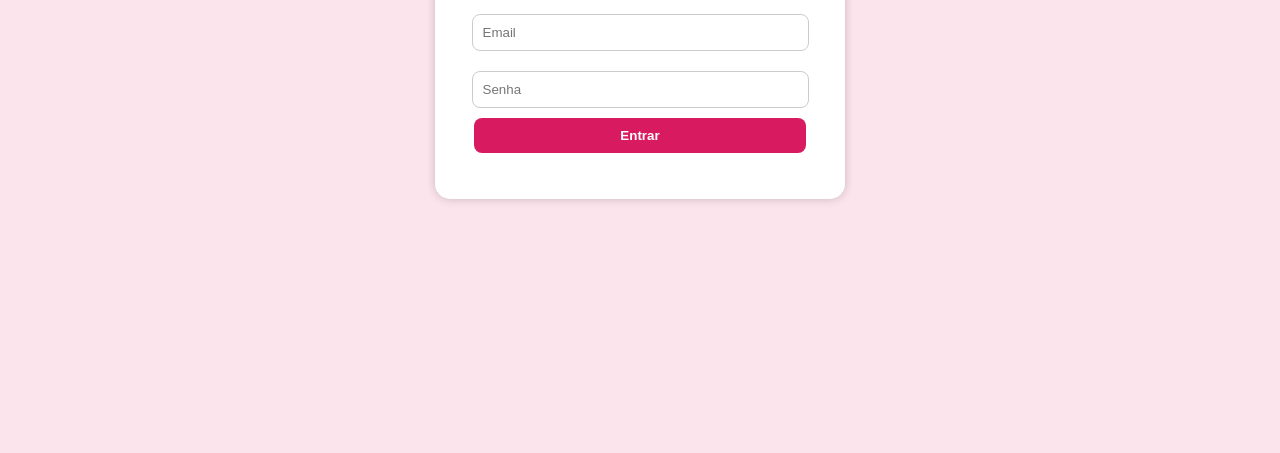
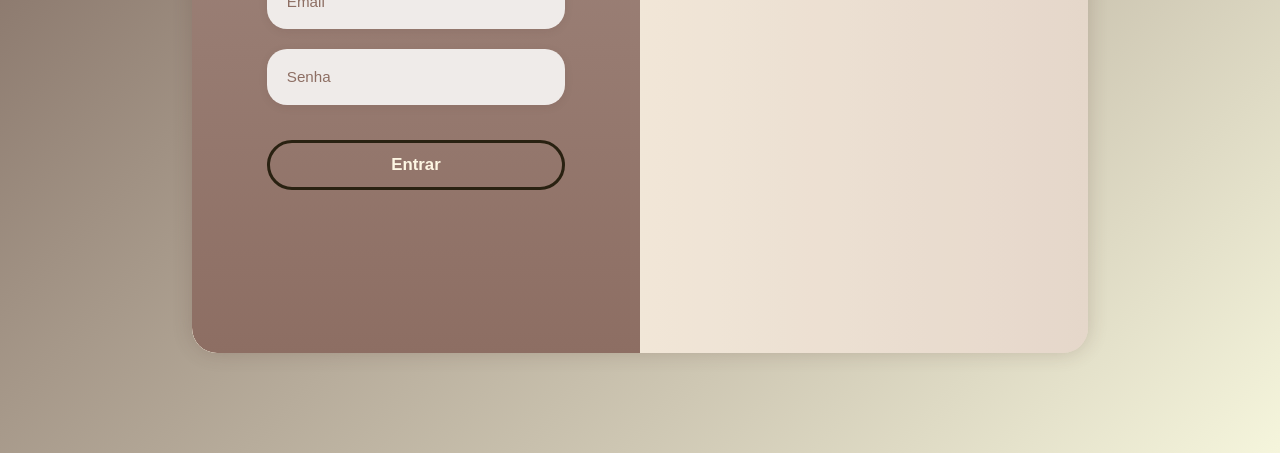
Before and after one commit to felipeferronogueira/salao-maite, a website: page public/login.html in a window 1280 px wide. Shown: the part 347-800 px from the top of the page. Drawn offline with Linux system fonts and the light colour scheme.

Commit message:
Finalizando css login

```diff
--- a/package.json
+++ b/package.json
@@ -19,7 +19,7 @@
   },
   "homepage": "https://github.com/felipeferronogueira/salao-maite#readme",
   "dependencies": {
-    "@supabase/supabase-js": "^2.49.8",
+    "@supabase/supabase-js": "^2.49.9",
     "express": "^5.1.0"
   }
 }
--- a/public/assets/css/login.css
+++ b/public/assets/css/login.css
@@ -1,6 +1,22 @@
+/* ================================
+   IMPORTAÇÃO DE FONTES
+=================================*/
+
+/* Importa a fonte "Epilogue" do Google Fonts com variações de peso de 100 até 900 */
+@import url('https://fonts.googleapis.com/css2?family=Epilogue:ital,wght@0,100..900&display=swap');
+
+/* ================================
+   RESET E BODY
+=================================*/
+* {
+  margin: 0;
+  padding: 0;
+  box-sizing: border-box;
+}
+
 body {
-  background-color: #fce4ec;
-  font-family: Arial, sans-serif;
+  background: linear-gradient(135deg, #79635a, #f5f5dc);
+  font-family: 'Epilogue';
   display: flex;
   justify-content: center;
   align-items: center;
@@ -8,42 +24,144 @@ body {
   margin: 0;
 }
 
-.container {
-  background-color: white;
-  padding: 30px;
-  border-radius: 15px;
-  box-shadow: 0 0 10px rgba(0,0,0,0.2);
-  width: 350px;
-  text-align: center;
+/* ================================
+   CONTAINER PRINCIPAL
+=================================*/
+.container-background {
+  width: 70vw;
+  height: 75vh;
+  margin: 12vh auto 0 auto;
+  background: linear-gradient(to right, #fdf6e3, #e0cfc2);
+  border-radius: 25px;
+  box-shadow: 0 0 20px rgba(78, 52, 46, 0.2);
+  display: flex;
+  align-items: stretch;
+  position: relative;
+  overflow: hidden;
+  transition: 0.6s ease-in-out;
+  margin-top: 0vh;
 }
 
-h2 {
-  color: #d81b60;
+.container-background::before {
+  content: "";
+  position: absolute;
+  width: 100%;
+  height: 100%;
+  background: rgba(250, 245, 235, 0.2);
+  pointer-events: none;
 }
 
-input {
-  width: 90%;
-  padding: 10px;
-  margin: 10px 0;
-  border: 1px solid #ccc;
-  border-radius: 8px;
+/* ================================
+   PAINEL ESQUERDO (FORMULÁRIO)
+=================================*/
+.left-panel {
+  width: 50%;
+  height: 100%;
+  background: linear-gradient(to bottom, #a1887f, #8d6e63);
+  border-top-left-radius: 25px;
+  border-bottom-left-radius: 25px;
+  display: flex;
+  flex-direction: column;
+  justify-content: center;
+  align-items: center;
+  position: absolute;
+  z-index: 2;
+  transition: transform 0.6s ease-in-out, background-color 0.6s ease-in-out;
 }
 
-button {
-  width: 95%;
-  padding: 10px;
-  background-color: #d81b60;
-  border: none;
-  color: white;
-  border-radius: 8px;
-  cursor: pointer;
-  font-weight: bold;
+.login-box {
+  display: flex;
+  flex-direction: column;
+  align-items: center;
+  gap: 1.2rem;
+  width: 80%;
+  padding: 30px;
+  border-radius: 20px;
 }
 
-button:hover {
-  background-color: #c2185b;
+.login-box h2 {
+  font-weight: 800;
+  font-size: 2.5rem;
+  color: #fdf6e3;
+  margin-bottom: 1rem;
 }
 
-#mensagem {
-  margin-top: 15px;
+/* ================================
+   INPUTS
+=================================*/
+.input-field,
+input,
+select {
+  width: 100%;
+  height: 7vh;
+  padding: 12px 20px;
+  border-radius: 20px;
+  border: none;
+  outline: none;
+  font-size: 0.95rem;
+  background-color: #efebe9;
+  color: #5d4037;
+  box-shadow: 0 2px 8px rgba(78, 52, 46, 0.1);
+  transition: 0.2s ease-in-out;
 }
+
+input::placeholder {
+  color: #8d6e63;
+}
+
+.input-field:focus,
+input:focus,
+.input-field:hover,
+input:hover {
+  box-shadow: 0 0 8px rgba(78, 52, 46, 0.4);
+}
+
+/* ================================
+   BOTÃO
+=================================*/
+.btn-entrar-login {
+  background-color: transparent;
+  border: 3px solid #292111;
+  padding: 12px 30px;
+  font-size: 1.05rem;
+  font-weight: 600;
+  color: #fdf6e3;
+  margin-top: 2vh;
+  border-radius: 25px;
+  cursor: pointer;
+  transition: 0.3s ease-in-out;
+  width: 100%;
+}
+
+.btn-entrar-login:hover {
+  background-color: #292111;
+  color: white;
+  box-shadow: 0 8px 20px rgba(255, 239, 200, 0.7);
+}
+
+/* ================================
+   MENSAGEM DE ERRO
+=================================*/
+.msg {
+  display: flex;
+  justify-content: center;
+  width: 80%;
+  color: #b71c1c;
+  font-weight: 600;
+}
+
+/* ================================
+   PAINEL DIREITO (IMAGEM)
+=================================*/
+.image-box {
+  flex: 1;
+  overflow: hidden;
+}
+
+.image-box img {
+  width: 100%;
+  height: 100%;
+  object-fit: cover;
+  border-top-right-radius: 25px;
+  border-bottom-right-radius: 25px;
+}
--- a/public/login.html
+++ b/public/login.html
@@ -10,15 +10,17 @@
 
 <body>
 
-    <div class="container">
-        <h2>Login</h2>
-        <form id="loginForm">
-            <input type="email" id="email" placeholder="Email" required>
-            <input type="password" id="senha" placeholder="Senha" required>
-            <button type="submit">Entrar</button>
-        </form>
-        <p id="mensagem"></p>
-    </div>
+    <main class="container-background">
+        <div class="left-panel" id="leftPanel">
+            <div class="login-box" id="loginBox">
+                <h2>Login</h2>
+                <input type="email" id="email" placeholder="Email" class="input-field">
+                <input type="password" id="senha" placeholder="Senha" class="input-field">
+                <button class="btn-entrar-login" onclick="entrar()">Entrar</button>
+                <div class="msg" id="msg"></div>
+            </div>
+        </div>
+    </main>
 
 </body>
 
@@ -26,11 +28,10 @@
 
 <script>
 
-    const form = document.getElementById('loginForm');
-    const mensagem = document.getElementById('mensagem');
 
-    form.addEventListener('submit', async (e) => {
-        e.preventDefault();
+    const mensagem = document.getElementById('msg');
+
+    async function entrar(){
 
         const email = document.getElementById('email').value;
         const senha = document.getElementById('senha').value;
@@ -46,7 +47,7 @@
 
             if (response.ok) {
                 mensagem.innerText = 'Login realizado com sucesso!';
-                mensagem.style.color = 'green';
+                mensagem.style.color = 'white';
                 // Redireciona para a página principal (dashboard)
                 setTimeout(() => {
                     window.location.href = './dashboard/dashAlerta.html'; // Ou dashboard.html futuramente
@@ -60,7 +61,7 @@
             mensagem.style.color = 'red';
             console.error(error);
         }
-    });
+    };
 
 
 </script>
```
Also changed, not shown: public/assets/imgs/images.jpeg (added), 2 other files.
